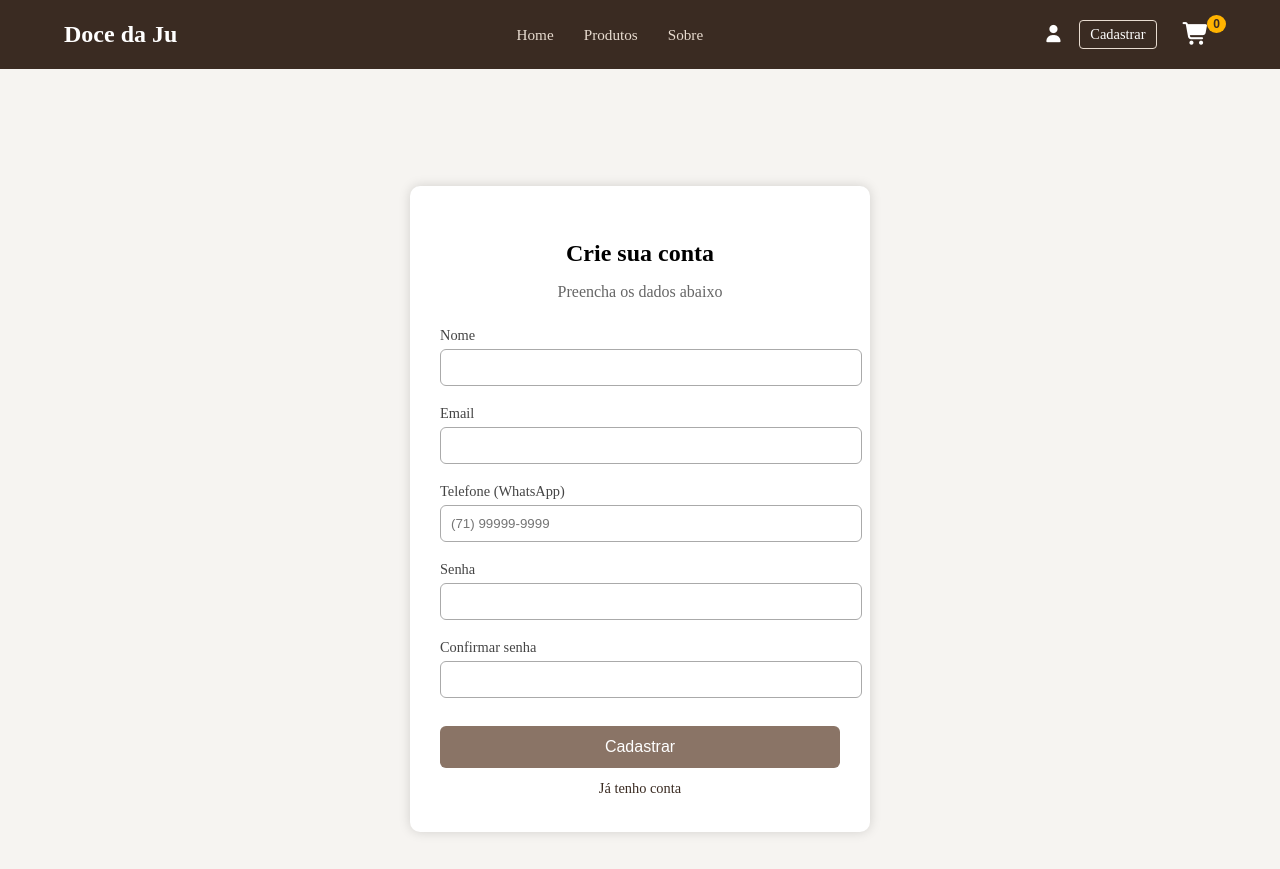
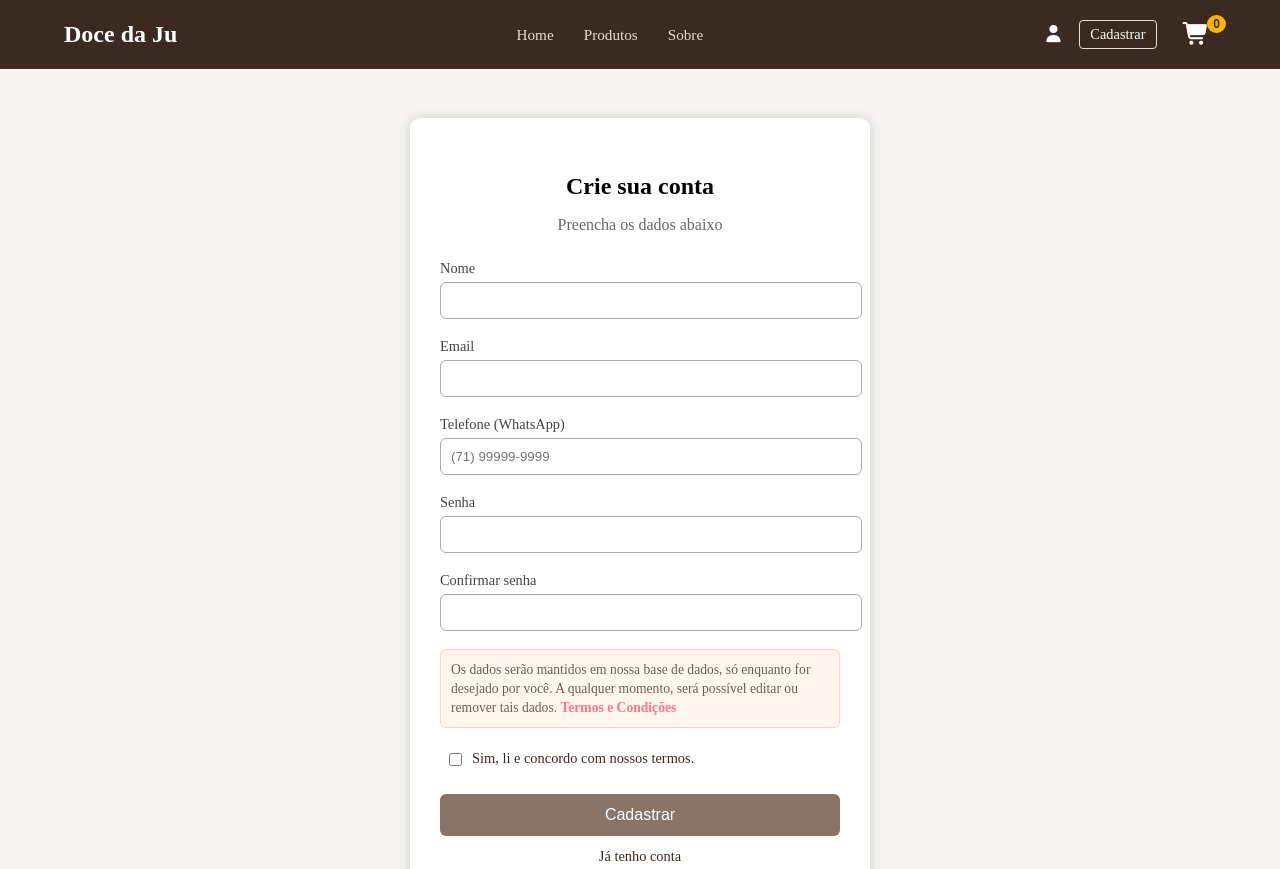
Before and after one commit to mateus-msantos-dev/desafio-final, an Angular app: page /cadastro in a window 1280 px wide. Built offline with nearby package versions, Linux system fonts and the light colour scheme.

Commit message:
Adicionando o LGPD a página de cadastro

```diff
--- a/src/app/pages/cadastro/cadastro.component.css
+++ b/src/app/pages/cadastro/cadastro.component.css
@@ -86,3 +86,55 @@ button:hover:not(:disabled) {
   color: #3a2b22;
   text-decoration: none;
 }
+
+/* --- Estilos LGPD --- */
+
+/* Estilo geral para os blocos da LGPD */
+.lgpd-group {
+  text-align: left;
+  margin: 15px 0;
+  padding: 0 5px; /* Pequeno padding para afastar da borda */
+}
+
+/* Bloco Informativo */
+.lgpd-info {
+  border: 1px solid #ffccd5; /* Cor da sua paleta */
+  background: #fff7ec;
+  padding: 10px;
+  border-radius: 6px;
+  font-size: 0.85rem;
+  color: #6f5e52;
+}
+
+.lgpd-info p {
+  margin: 0;
+  line-height: 1.4;
+}
+
+.lgpd-info a {
+  color: #ff758f; /* Cor de destaque */
+  text-decoration: none;
+  font-weight: 600;
+}
+
+/* Bloco do Checkbox */
+.lgpd-consentimento {
+  display: flex;
+  align-items: flex-start;
+  margin-top: 20px;
+}
+
+.lgpd-consentimento input[type="checkbox"] {
+  width: auto;
+  margin-right: 10px;
+  margin-top: 5px;
+  cursor: pointer;
+}
+
+.lgpd-consentimento label {
+  font-size: 0.9rem;
+  color: #3a2b22;
+  line-height: 1.4;
+  cursor: pointer;
+  font-weight: 500;
+}
--- a/src/app/pages/cadastro/cadastro.component.html
+++ b/src/app/pages/cadastro/cadastro.component.html
@@ -32,6 +32,21 @@
         <input type="password" name="senha2" required [(ngModel)]="senha2">
       </div>
 
+      <div class="lgpd-info lgpd-group">
+        <p>Os dados serão mantidos em nossa base de dados, só enquanto for desejado por você. A qualquer momento, será possível editar ou remover tais dados. <a target="_blank" routerLink="/termos-e-condicoes">Termos e Condições</a></p>
+      </div>
+
+        <div class="lgpd-consentimento lgpd-group">
+          <input
+            type="checkbox"
+            id="consentimentoLGPD"
+            name="consentimentoLGPD"
+            required
+            [(ngModel)]="consentimentoLGPD"
+          >
+          <label for="consentimentoLGPD">Sim, li e concordo com nossos termos.</label>
+        </div>
+
       <p class="error" *ngIf="erro">{{ erro }}</p>
 
       <button type="submit" [disabled]="form.invalid">Cadastrar</button>
--- a/src/app/pages/cadastro/cadastro.component.ts
+++ b/src/app/pages/cadastro/cadastro.component.ts
@@ -1,13 +1,12 @@
 import { Component } from '@angular/core';
 import { CommonModule } from '@angular/common';
 import { FormsModule } from '@angular/forms';
-import { Router, RouterLink } from '@angular/router'; // Adicionar RouterLink para o link "Já tenho conta"
-import { AuthService } from '../../services/auth.service'; // Ajuste o caminho
+import { Router, RouterLink } from '@angular/router';
+import { AuthService } from '../../services/auth.service';
 
 @Component({
   selector: 'app-cadastro',
   standalone: true,
-  // ⬅️ Importar FormsModule, CommonModule e RouterLink
   imports: [CommonModule, FormsModule, RouterLink],
   templateUrl: './cadastro.component.html',
   styleUrls: ['./cadastro.component.css']
@@ -19,6 +18,9 @@ export class CadastroComponent {
   telefone: string = '';
   senha: string = '';
   senha2: string = '';
+
+  // ⬅️ NOVO: Variável de controle do consentimento LGPD
+  consentimentoLGPD: boolean = false;
 
   erro: string | null = null;
 
@@ -36,22 +38,29 @@ export class CadastroComponent {
       return;
     }
 
-    // 2. Cria o objeto do novo usuário
+    // 2. Validação do Consentimento LGPD (Embora o HTML já faça o required)
+    if (!this.consentimentoLGPD) {
+        this.erro = 'Você deve concordar com a LGPD para realizar o cadastro.';
+        return;
+    }
+
+    // 3. Cria o objeto do novo usuário
     const novoUsuario = {
       nome: this.nome,
       email: this.email,
       telefone: this.telefone,
-      senha: this.senha, // NOTE: Em um sistema real, a senha seria criptografada aqui
-      role: 'user' // Define como usuário comum por padrão
+      senha: this.senha,
+      role: 'user'
     };
 
-    // 3. Tenta cadastrar o usuário usando o serviço
+    // 4. Tenta cadastrar o usuário usando o serviço
+    // Nota: Verifique se o método no seu AuthService é `cadastrarUsuario` ou `cadastrar`
     const sucesso = this.authService.cadastrarUsuario(novoUsuario);
 
     if (sucesso) {
       alert('Cadastro realizado com sucesso! Faça login para continuar.');
 
-      // 4. Redireciona para a página de login
+      // 5. Redireciona para a página de login
       this.router.navigate(['/login']);
 
     } else {
```
Lines whose indentation alone changed are shown as unchanged.
